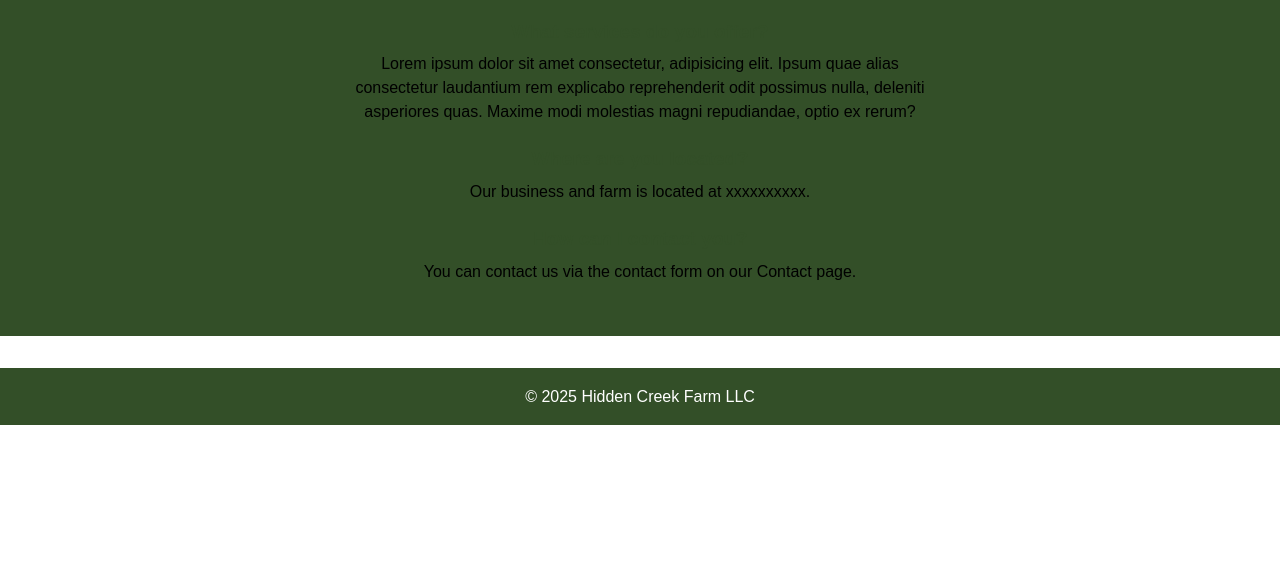
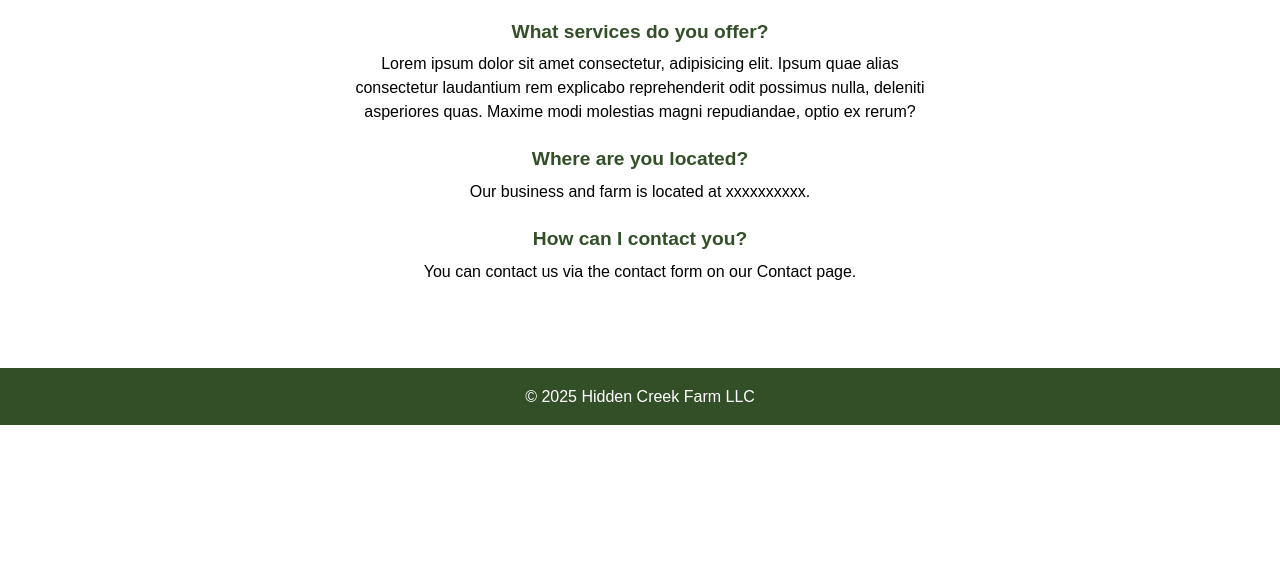
Before and after one commit to ejohnnn7/sdev153, a plain HTML site: page faq.html in a window 1280 px wide. Shown: the part 237-800 px from the top of the page. Drawn offline with Linux system fonts and the light colour scheme.

Commit message:
color changes

```diff
--- a/styles.css
+++ b/styles.css
@@ -135,7 +135,7 @@ footer {
 
 /* Page title section for sub-pages */
 .page-title {
-    background-color: #334f28;
+    background-color: #fff;
     padding: 2rem 1rem;
     text-align: center;
 }
```
